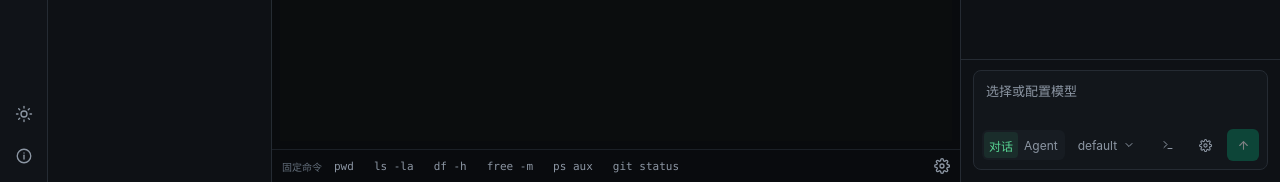
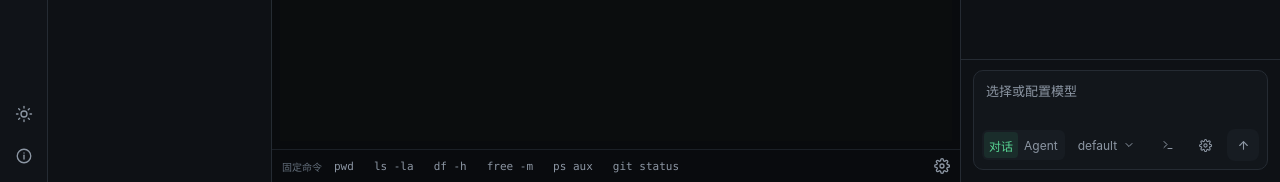
Before and after one commit to tf1997/ai-term, a Vue app in the folder frontend/: page / in a window 1280 px wide. Shown: the part 618-800 px from the top of the page. Built offline with nearby package versions, Linux system fonts and the light colour scheme.

Commit message:
style(ai): use white composer and muted teal send button

```diff
--- a/frontend/src/domains/ai/presentation/styles/ai-final.css
+++ b/frontend/src/domains/ai/presentation/styles/ai-final.css
@@ -15,6 +15,11 @@
   --chat-danger-soft: var(--workbench-danger-soft);
   --chat-warning: #efc47e;
   --chat-button: #087f5b;
+  --chat-input-surface: var(--chat-elevated);
+  --chat-input-accent: #62dfc3;
+  --chat-send-fill: #233e3b;
+  --chat-send-hover: #2e4d49;
+  --chat-send-ink: #c5eee5;
   --chat-warning-button: #855b18;
   --chat-gutter: 16px;
   display: flex;
@@ -43,6 +48,11 @@
   --chat-danger: #b92f43;
   --chat-danger-soft: #fff2f3;
   --chat-warning: #8b6019;
+  --chat-input-surface: #ffffff;
+  --chat-input-accent: #087f75;
+  --chat-send-fill: #e2efec;
+  --chat-send-hover: #d2e5df;
+  --chat-send-ink: #285b50;
 }
 
 .chat-head { position: relative; display: flex; align-items: center; gap: 12px; min-height: 44px; flex: none; padding: 0 var(--chat-gutter); background: var(--chat-surface); }
@@ -91,8 +101,8 @@
 .chat-activity-time { margin-left: auto; font-variant-numeric: tabular-nums; white-space: nowrap; }
 .chat-activity.needs-decision .chat-activity-stage, .chat-activity-jump { color: var(--chat-warning); }
 .chat-activity.needs-decision .chat-progress-dot { background: var(--chat-warning); animation: none; }
-.chat-input-shell { border: 1px solid var(--chat-line); border-radius: 8px; background: var(--chat-elevated); overflow: visible; }
-.chat-input-shell:focus-within { border-color: var(--chat-muted); }
+.chat-input-shell { border: 1px solid var(--chat-line); border-radius: 10px; background: var(--chat-input-surface); overflow: visible; }
+.chat-input-shell:focus-within { border-color: var(--chat-input-accent); }
 .ai-chat-panel .chat-input-shell textarea:focus { box-shadow: none; outline: none; }
 .chat-input-shell textarea { display: block; width: 100%; min-width: 0; min-height: 56px; max-height: 144px; box-sizing: border-box; margin: 0; resize: none; border: 0; border-radius: 0; padding: 10px 12px 6px; background: transparent; color: var(--chat-text); font-size: var(--font-md); line-height: 1.6; outline: none; box-shadow: none; }
 .chat-input-shell textarea::placeholder { color: var(--chat-muted); opacity: 1; }
@@ -102,8 +112,10 @@
 .chat-mode-switch button.active { color: var(--chat-accent); background: var(--chat-accent-soft); }
 .chat-mode-switch button:disabled { opacity: .6; }
 .chat-config-select { min-width: 0; max-width: 180px; flex: 0 1 auto; margin-right: auto; }
-.chat-send { background: var(--chat-button); color: #ffffff; }
-.chat-send:hover:not(:disabled) { background: #096d50; color: #ffffff; }
+.chat-send { background: var(--chat-send-fill); color: var(--chat-send-ink); border-radius: 8px; box-shadow: none; }
+.chat-send:hover:not(:disabled) { background: var(--chat-send-hover); color: var(--chat-send-ink); }
+.chat-send:active:not(:disabled) { background: var(--chat-send-fill); }
+.chat-send:disabled { background: var(--chat-hover); color: var(--chat-muted); opacity: 1; }
 .chat-selection { display: flex; align-items: center; gap: 6px; min-width: 0; font-size: 12px; color: var(--chat-muted); margin-bottom: 6px; }
 .chat-selection > span { min-width: 0; flex: 1; overflow: hidden; text-overflow: ellipsis; white-space: nowrap; }
 .chat-mode-notice { font-size: 12px; line-height: 1.55; margin-bottom: 8px; }
```
